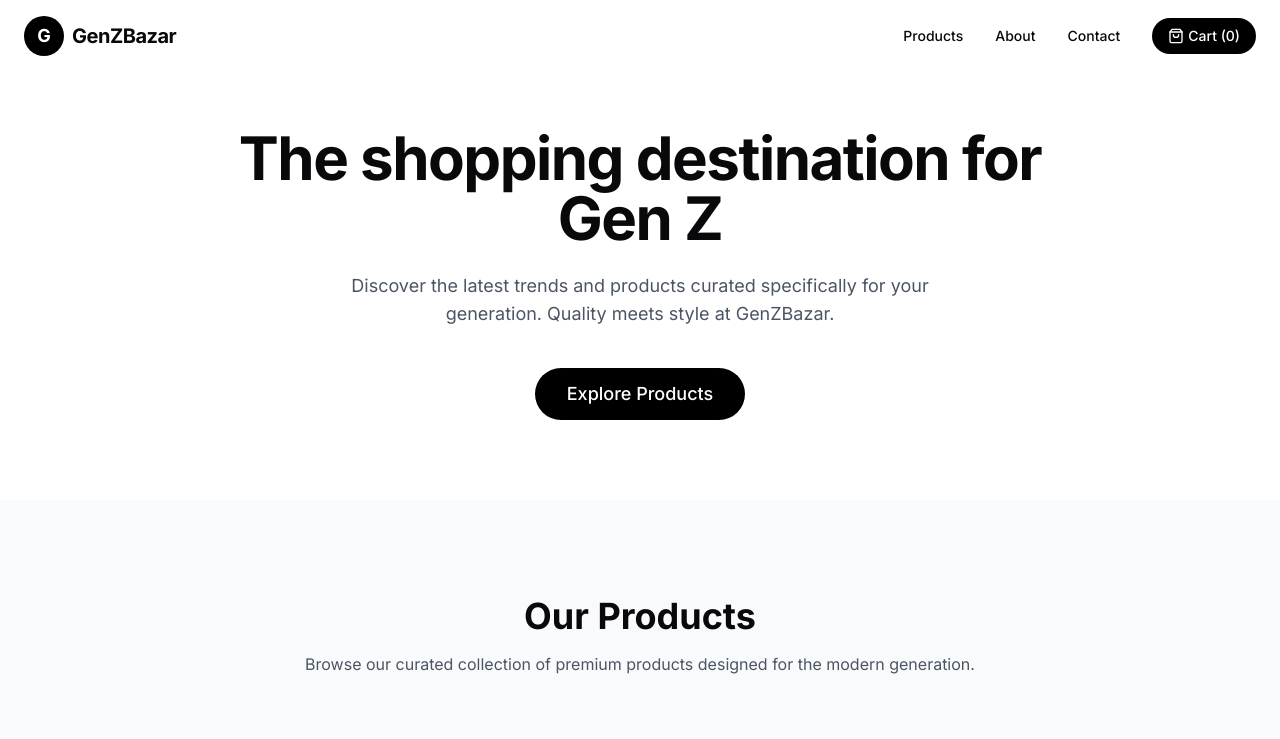
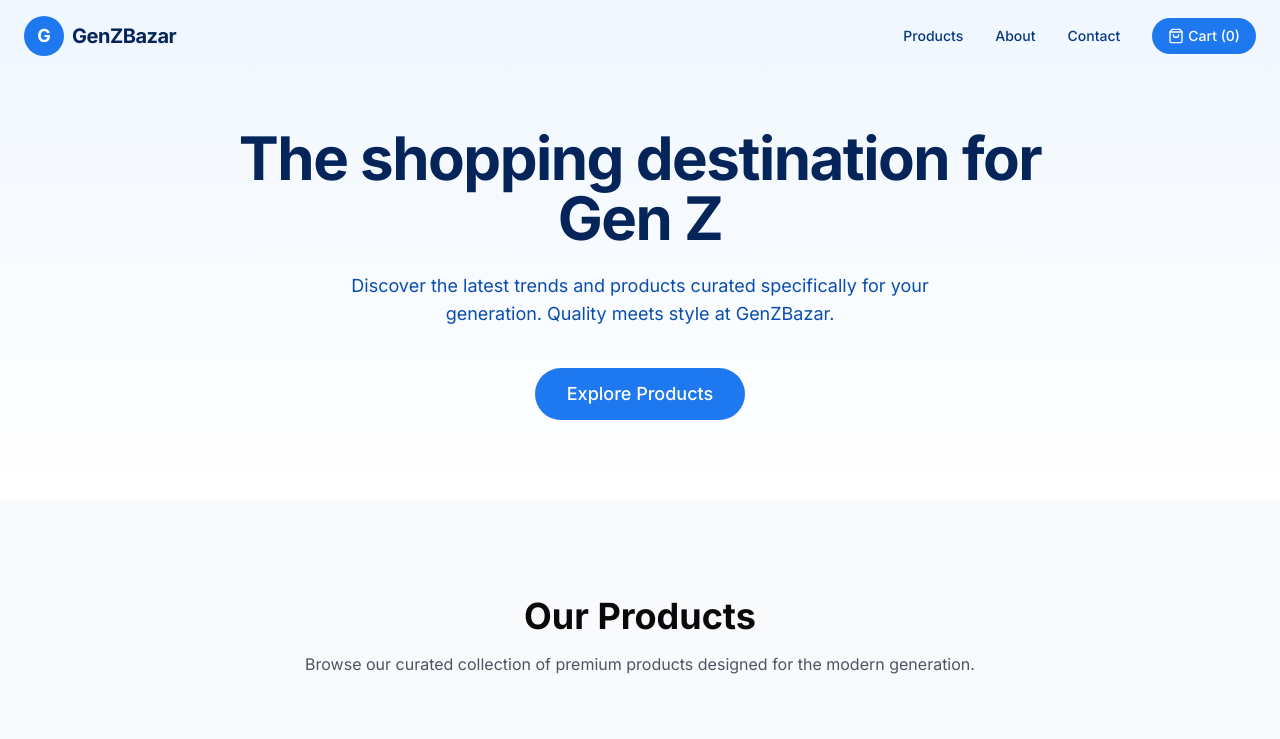
Before and after one commit to Yagyaraz/genzbazar-shopfront, a React (Vite) app: page / in a window 1280 px wide. Shown: the top 739 px of the page. Built offline with nearby package versions, Linux system fonts and the light colour scheme; grey boxes are pictures that could not be loaded.

Commit message:
Change site color
The prompt requested a change to the site's color, specifically to light blue.

```diff
--- a/src/components/Header.tsx
+++ b/src/components/Header.tsx
@@ -27,33 +27,33 @@ const Header: React.FC = () => {
     >
       <div className="max-w-7xl mx-auto flex items-center justify-between">
         <div className="flex items-center gap-2">
-          <div className="h-10 w-10 bg-black rounded-full flex items-center justify-center">
+          <div className="h-10 w-10 bg-light-blue-500 rounded-full flex items-center justify-center">
             <span className="text-white font-bold text-lg">G</span>
           </div>
-          <h1 className="text-xl font-bold tracking-tight">GenZBazar</h1>
+          <h1 className="text-xl font-bold tracking-tight text-light-blue-900">GenZBazar</h1>
         </div>
 
         <nav className="hidden md:flex items-center space-x-8">
           <a
             href="#products"
-            className="text-sm font-medium hover:text-black/70 transition-colors"
+            className="text-sm font-medium text-light-blue-800 hover:text-light-blue-600 transition-colors"
           >
             Products
           </a>
           <a
             href="#about"
-            className="text-sm font-medium hover:text-black/70 transition-colors"
+            className="text-sm font-medium text-light-blue-800 hover:text-light-blue-600 transition-colors"
           >
             About
           </a>
           <a
             href="#contact"
-            className="text-sm font-medium hover:text-black/70 transition-colors"
+            className="text-sm font-medium text-light-blue-800 hover:text-light-blue-600 transition-colors"
           >
             Contact
           </a>
           <button
-            className="flex items-center gap-1 bg-black text-white px-4 py-2 rounded-full text-sm font-medium transition-all hover:bg-black/90"
+            className="flex items-center gap-1 bg-light-blue-500 text-white px-4 py-2 rounded-full text-sm font-medium transition-all hover:bg-light-blue-600"
           >
             <ShoppingBag className="h-4 w-4" />
             <span>Cart (0)</span>
@@ -65,9 +65,9 @@ const Header: React.FC = () => {
           onClick={() => setMobileMenuOpen(!mobileMenuOpen)}
         >
           {mobileMenuOpen ? (
-            <X className="h-6 w-6 text-black" />
+            <X className="h-6 w-6 text-light-blue-800" />
           ) : (
-            <Menu className="h-6 w-6 text-black" />
+            <Menu className="h-6 w-6 text-light-blue-800" />
           )}
         </button>
       </div>
@@ -82,26 +82,26 @@ const Header: React.FC = () => {
         <nav className="flex flex-col space-y-6">
           <a
             href="#products"
-            className="text-lg font-medium py-2"
+            className="text-lg font-medium py-2 text-light-blue-800"
             onClick={() => setMobileMenuOpen(false)}
           >
             Products
           </a>
           <a
             href="#about"
-            className="text-lg font-medium py-2"
+            className="text-lg font-medium py-2 text-light-blue-800"
             onClick={() => setMobileMenuOpen(false)}
           >
             About
           </a>
           <a
             href="#contact"
-            className="text-lg font-medium py-2"
+            className="text-lg font-medium py-2 text-light-blue-800"
             onClick={() => setMobileMenuOpen(false)}
           >
             Contact
           </a>
-          <button className="flex items-center justify-center gap-2 bg-black text-white py-3 rounded-lg text-base font-medium">
+          <button className="flex items-center justify-center gap-2 bg-light-blue-500 text-white py-3 rounded-lg text-base font-medium hover:bg-light-blue-600">
             <ShoppingBag className="h-5 w-5" />
             <span>Cart (0)</span>
           </button>
--- a/src/components/Hero.tsx
+++ b/src/components/Hero.tsx
@@ -3,19 +3,19 @@ import React from "react";
 
 const Hero: React.FC = () => {
   return (
-    <section className="pt-32 pb-20 px-6">
+    <section className="pt-32 pb-20 px-6 bg-gradient-to-b from-light-blue-50 to-white">
       <div className="max-w-7xl mx-auto">
         <div className="text-center space-y-6 max-w-4xl mx-auto">
-          <h1 className="text-4xl md:text-6xl font-bold tracking-tight animate-fade-up">
+          <h1 className="text-4xl md:text-6xl font-bold tracking-tight text-light-blue-900 animate-fade-up">
             The shopping destination for Gen Z
           </h1>
-          <p className="text-lg text-gray-600 max-w-2xl mx-auto animate-fade-up" style={{ animationDelay: "0.1s" }}>
+          <p className="text-lg text-light-blue-700 max-w-2xl mx-auto animate-fade-up" style={{ animationDelay: "0.1s" }}>
             Discover the latest trends and products curated specifically for your generation. Quality meets style at GenZBazar.
           </p>
           <div className="pt-4 animate-fade-up" style={{ animationDelay: "0.2s" }}>
             <a
               href="#products"
-              className="inline-block bg-black text-white px-8 py-3 rounded-full text-lg font-medium transition-all hover:bg-black/90 hover:scale-105"
+              className="inline-block bg-light-blue-500 text-white px-8 py-3 rounded-full text-lg font-medium transition-all hover:bg-light-blue-600 hover:scale-105"
             >
               Explore Products
             </a>
--- a/src/pages/NotFound.tsx
+++ b/src/pages/NotFound.tsx
@@ -4,16 +4,16 @@ import { Link } from "react-router-dom";
 
 const NotFound = () => {
   return (
-    <div className="min-h-screen flex items-center justify-center bg-gray-50 px-6">
+    <div className="min-h-screen flex items-center justify-center bg-light-blue-50 px-6">
       <div className="text-center">
-        <h1 className="text-6xl md:text-9xl font-bold text-black">404</h1>
-        <p className="text-xl md:text-2xl font-medium mt-4 mb-8">Oops! Page not found</p>
-        <p className="text-gray-600 max-w-md mx-auto mb-8">
+        <h1 className="text-6xl md:text-9xl font-bold text-light-blue-500">404</h1>
+        <p className="text-xl md:text-2xl font-medium mt-4 mb-8 text-light-blue-900">Oops! Page not found</p>
+        <p className="text-light-blue-700 max-w-md mx-auto mb-8">
           We couldn't find the page you're looking for. It might have been moved or doesn't exist.
         </p>
         <Link
           to="/"
-          className="inline-block bg-black text-white px-6 py-3 rounded-full text-base font-medium transition-all hover:bg-black/90"
+          className="inline-block bg-light-blue-500 text-white px-6 py-3 rounded-full text-base font-medium transition-all hover:bg-light-blue-600"
         >
           Return to Home
         </Link>
--- a/tailwind.config.ts
+++ b/tailwind.config.ts
@@ -1,4 +1,3 @@
-
 import type { Config } from "tailwindcss";
 
 export default {
@@ -65,6 +64,18 @@ export default {
 					'accent-foreground': 'hsl(var(--sidebar-accent-foreground))',
 					border: 'hsl(var(--sidebar-border))',
 					ring: 'hsl(var(--sidebar-ring))'
+				},
+				"light-blue": {
+					50: "#F0F7FF",
+					100: "#D3E4FD",
+					200: "#A7C9FA",
+					300: "#7BAEF7",
+					400: "#4F93F4",
+					500: "#1E78F0",
+					600: "#0D62D6",
+					700: "#0A4DAD",
+					800: "#073883",
+					900: "#05255A",
 				}
 			},
 			borderRadius: {
```
